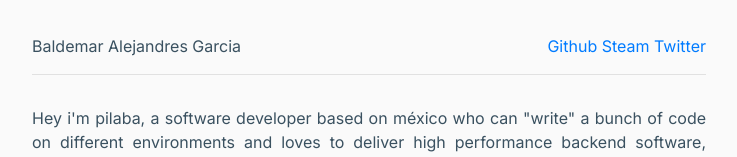
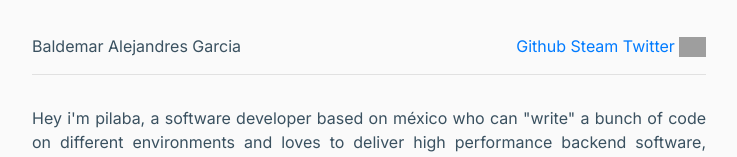
Before and after one commit to Pilaba/Pilaba.github.io, a plain HTML site: page index.html in a window 1280 px wide. Shown: the top 157 px of the page, without its empty margins (271-1008 px from the left). Drawn offline with nearby package versions, Linux system fonts and the light colour scheme; grey boxes are pictures that could not be loaded.

Commit message:
agustirri

```diff
--- a/index.html
+++ b/index.html
@@ -40,6 +40,9 @@
                         <a href="https://github.com/Pilaba" target="_blank">Github</a>
                         <a href="https://steamcommunity.com/id/Rey_Tajo" target="_blank">Steam</a>
                         <a href="https://twitter.com/pilaba_Alej" target="_blank">Twitter</a>
+                        <a href="https://superkickoff.app" target="_blank">
+                            <img src="https://safe-sea-50031.herokuapp.com/superkiko.png" height="20" />
+                        </a>
                     </div>
                 </div>
                 <hr>
```
